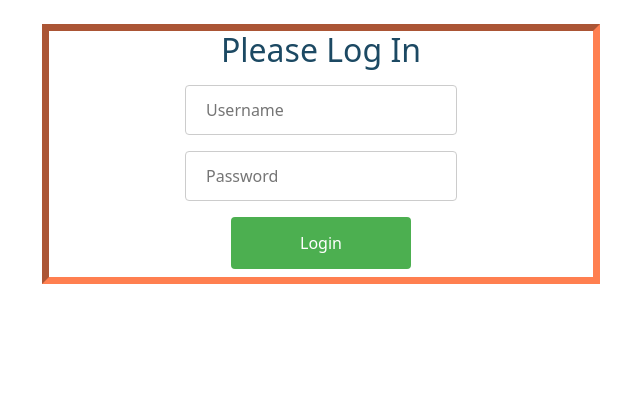
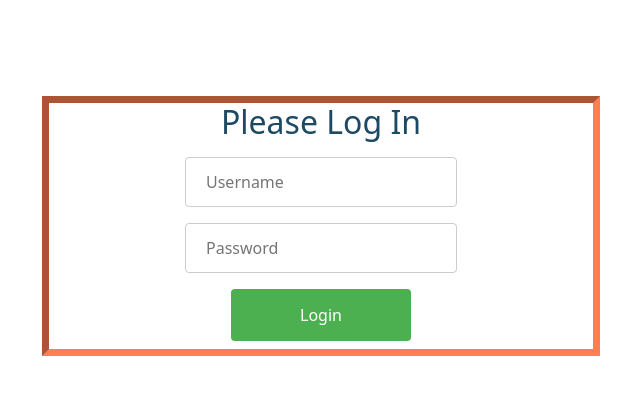
Before and after one commit to MikkelOerbergHansen/KEA-Python, a Flask app: page /login in a window 1280 px wide. Shown: the part 129-548 px from the top of the page, without its empty margins (319-959 px from the left). Run offline with Flask 2, Linux system fonts and the light colour scheme.

Commit message:
Update loginform.html

```diff
--- a/login_Example/Templates/loginform.html
+++ b/login_Example/Templates/loginform.html
@@ -23,6 +23,8 @@
       border-width: 7px;
       border-color: coral;
     }
+
+
 
     input[type=text], select {
       width: 50%;
@@ -110,17 +112,15 @@
       </header>
     </div>
 
+    <br>
+    <br>
+    <br>
 
 
 
+    <div class="container" align="center" style="vertical-align: middle;">
 
-
-
-
-
-    <div class="container" align="center" width="80%">
-
-      <form action="" method="post" style="text-align: center;">
+        <form action="" method="post" style="text-align: center; vertical-align: middle;">
           <h2 style="color:rgb(28, 73, 99);"> Please Log In </h2>
           <input type="text" placeholder="Username" name="username" value="{{
             request.form.username }}">
@@ -136,6 +136,7 @@
         <br>
         <br>
 
+
     </div>
 
 
```
Lines whose indentation alone changed are shown as unchanged.
